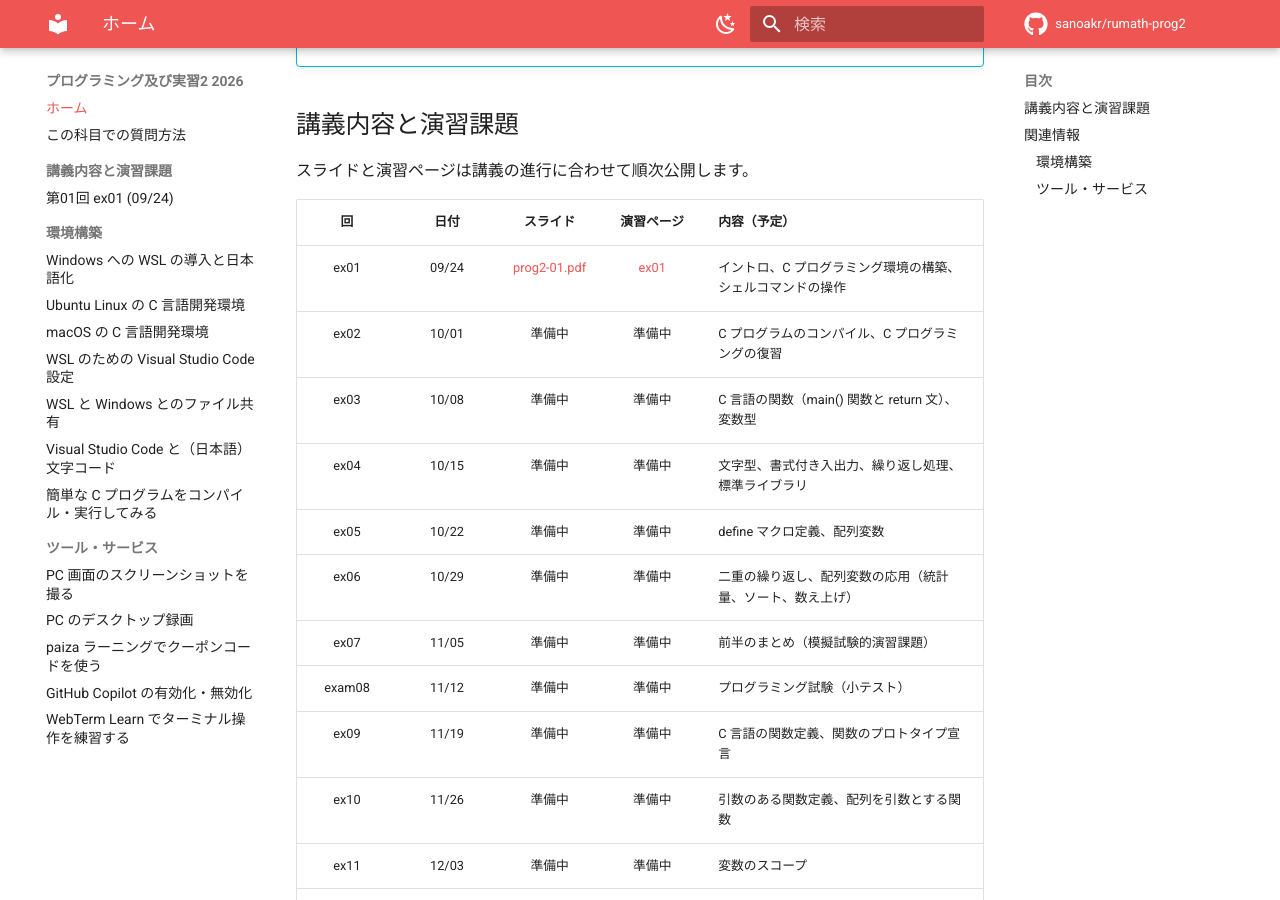
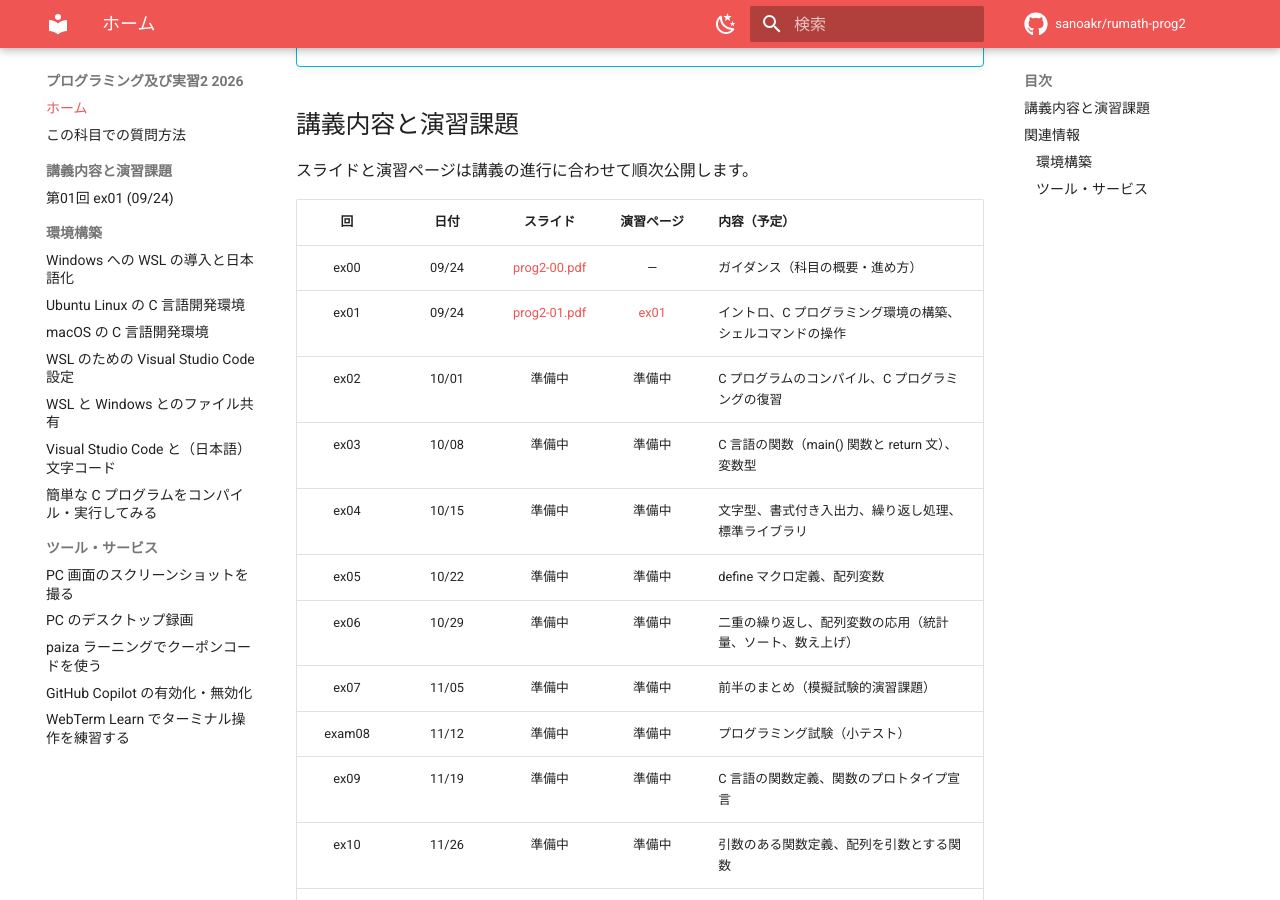
Before and after one commit to sanoakr/rumath-prog2, an MkDocs documentation site: the page built from docs/index.md, in a window 1280 px wide and 900 px high, scrolled down 421 px. Built offline with MkDocs 1.6.1 and Material for MkDocs 9.7.7, drawn with Linux system fonts in a browser that asks for light colours; comment, search, counter and statistics services are not loaded.

Commit message:
docs: sync published content

```diff
--- a/docs/index.md
+++ b/docs/index.md
@@ -20,6 +20,7 @@
 
 | 回 | 日付 | スライド | 演習ページ | 内容（予定） |
 |:--:|:--:|:--:|:--:|---|
+| ex00 | 09/24 | [prog2-00.pdf](slides/prog2-00.pdf) | — | ガイダンス（科目の概要・進め方） |
 | ex01 | 09/24 | [prog2-01.pdf](slides/prog2-01.pdf) | [ex01](ex01.md) | イントロ、C プログラミング環境の構築、シェルコマンドの操作 |
 | ex02 | 10/01 | 準備中 | 準備中 | C プログラムのコンパイル、C プログラミングの復習 |
 | ex03 | 10/08 | 準備中 | 準備中 | C 言語の関数（main() 関数と return 文）、変数型 |
```
Also changed, not shown: 1 other file.
